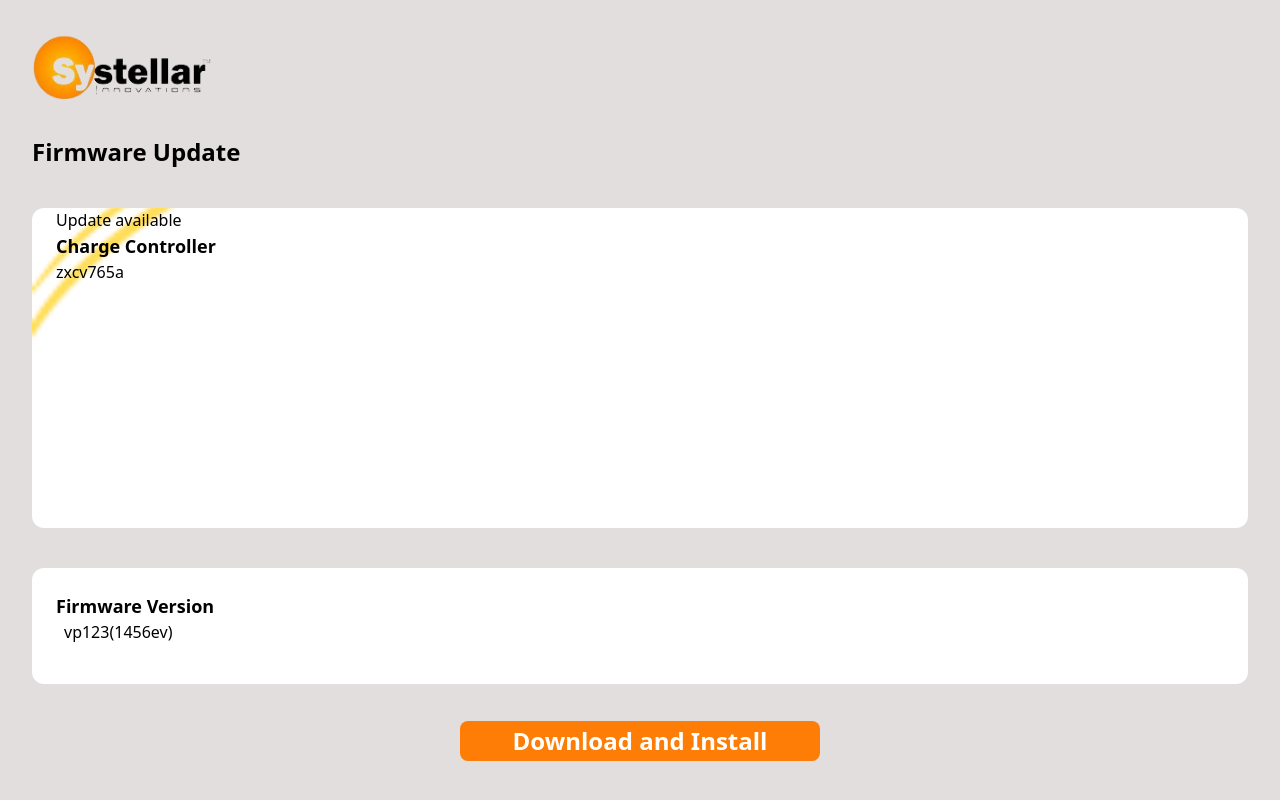
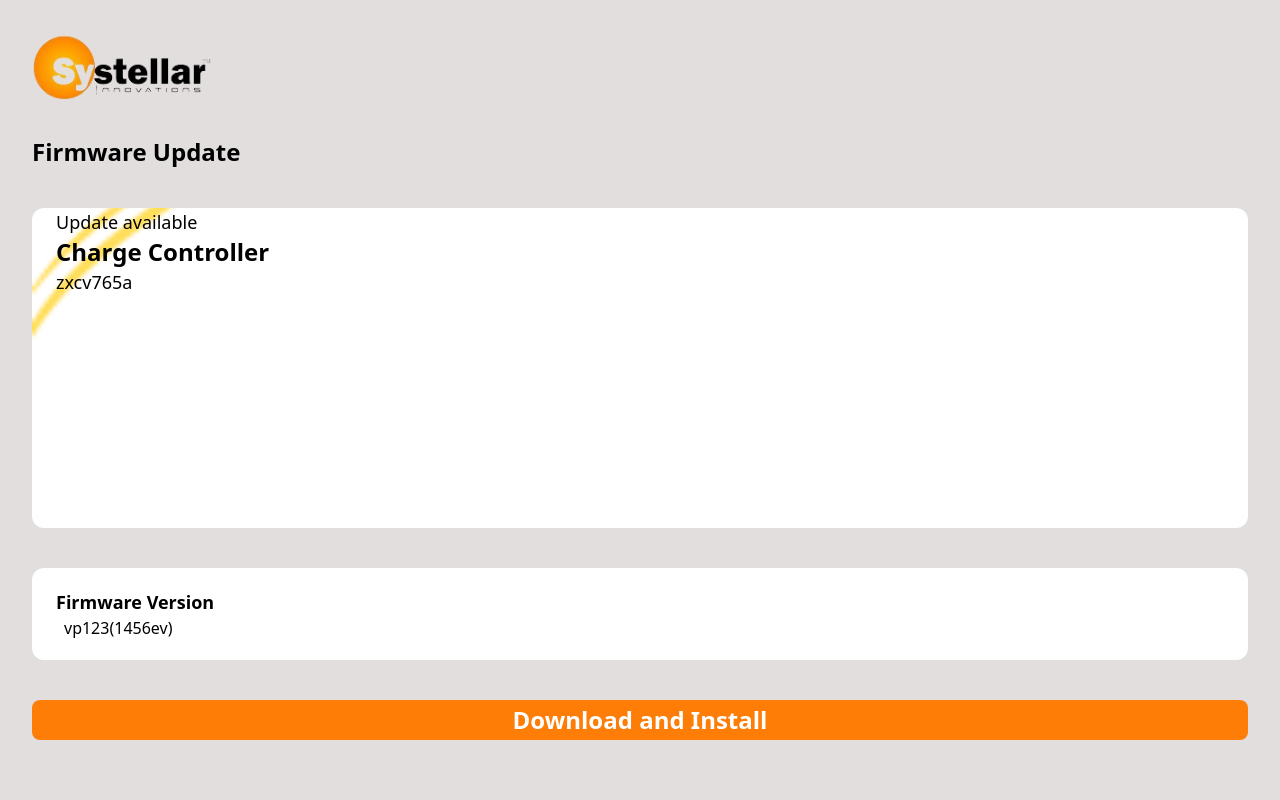
Before and after one commit to DeveloperSwastik/systellar-frontend, a React (Vite) app: page / in a window 1280 px wide. Built offline with nearby package versions, Linux system fonts and the light colour scheme.

Commit message:
Update FirmwareUpdate

```diff
--- a/src/components/FirmwareUpdate.jsx
+++ b/src/components/FirmwareUpdate.jsx
@@ -9,16 +9,17 @@ function FirmwareUpdate() {
             <Header />
             <Title title={"Firmware Update"} />
 
-      <div className="bg-[url('./src/assets/FirmwareBackGround.png')] bg-cover bg-center w-full h-80 mt-7 rounded-xl ">
-
+            <div className="sticky bottom-0 bg-[url('./src/assets/FirmwareBackGround.png')] bg-cover bg-center w-full h-80 mt-7 rounded-xl ">
                 <div className="">
-          <p className="px-4">Update available</p>
-          <h2 className="px-4 font-bold text-lg ">Charge Controller</h2>
-          <p className="px-4">zxcv765a</p>
+                    <p className="px-4 text-lg">Update available</p>
+                    <h2 className="px-4 font-bold text-2xl ">
+                        Charge Controller
+                    </h2>
+                    <p className="px-4 text-lg">zxcv765a</p>
                 </div>
             </div>
 
-      <div className="bg-white pt-3 mt-7 pb-3 rounded-xl flex flex-col justify-center">
+            <div className="bg-white py-5 mt-7 rounded-xl flex flex-col justify-center">
                 <h2 className="px-4 font-bold text-lg ">Firmware Version</h2>
                 <p className="px-5 ">vp123(1456ev)</p>
             </div>
--- a/src/components/general/Button.jsx
+++ b/src/components/general/Button.jsx
@@ -3,10 +3,8 @@ import React from "react";
 function Button(data) {
   return (
     <>
-      <div className=" w-full flex pt-4 justify-center " >
-        <div className=" w-90 p-1 bg-[#fd7d06] text-white text-2xl font-semibold rounded-lg">
-          <button className="w-full ">{data.text}</button>
-        </div>
+      <div className=" w-full mt-7 p-1 justify-center bg-[#fd7d06] text-white text-2xl font-semibold rounded-lg" >
+          <button className="w-full">{data.text}</button>
       </div>
     </>
   );
--- a/src/index.css
+++ b/src/index.css
@@ -71,6 +71,18 @@ html, body{
   padding-top: 0.5rem /* 8px */;
   padding-bottom: 0.5rem /* 8px */;
 }
+.py-3 {
+  padding-top: 0.75rem /* 12px */;
+  padding-bottom: 0.75rem /* 12px */;
+}
+.py-4 {
+  padding-top: 1rem /* 16px */;
+  padding-bottom: 1rem /* 16px */;
+}
+.py-5 {
+  padding-top: 1.25rem /* 20px */;
+  padding-bottom: 1.25rem /* 20px */;
+}
 
 .pt-4 {
   padding-top: 2.3rem /* 16px */;
```
Lines whose indentation alone changed are shown as unchanged.
